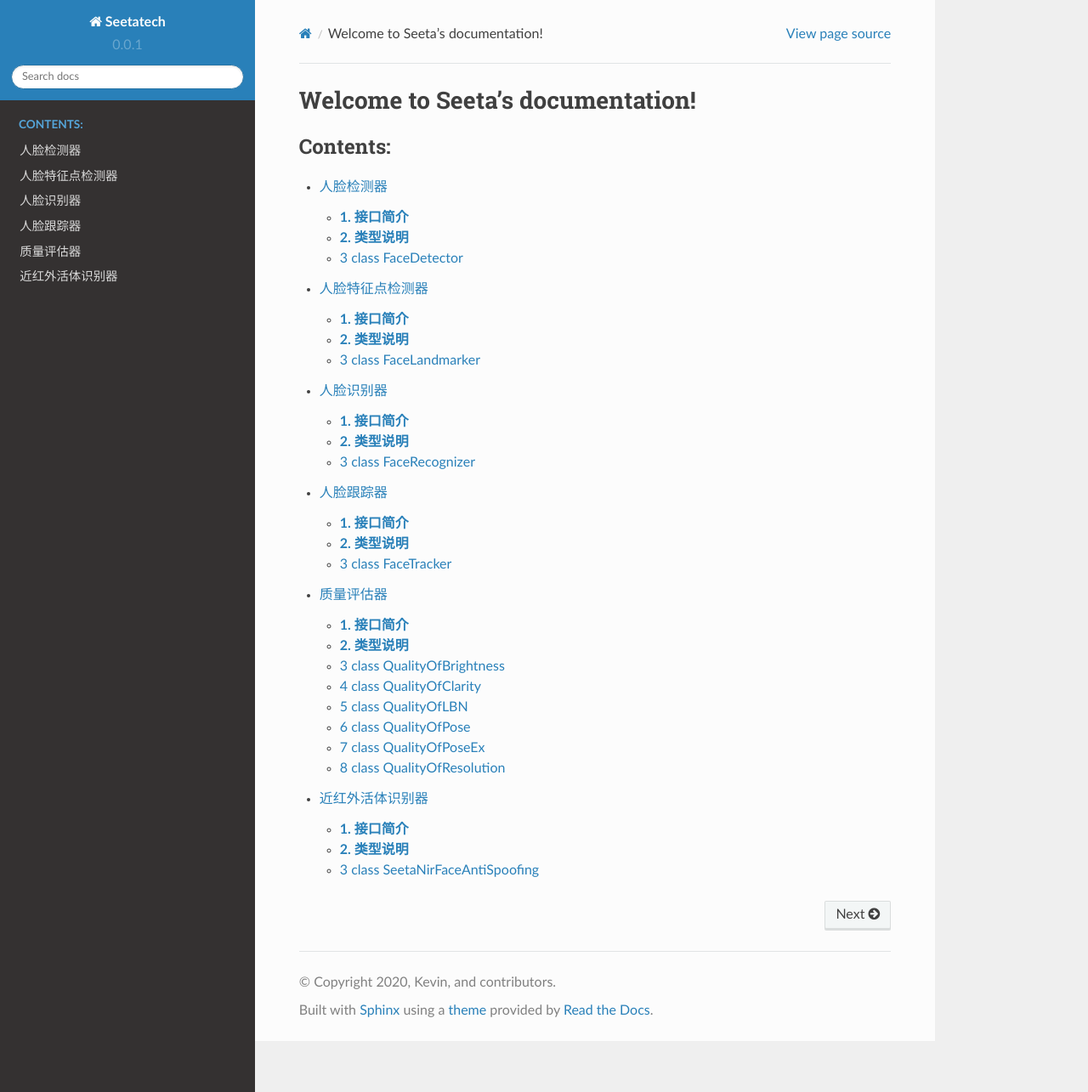
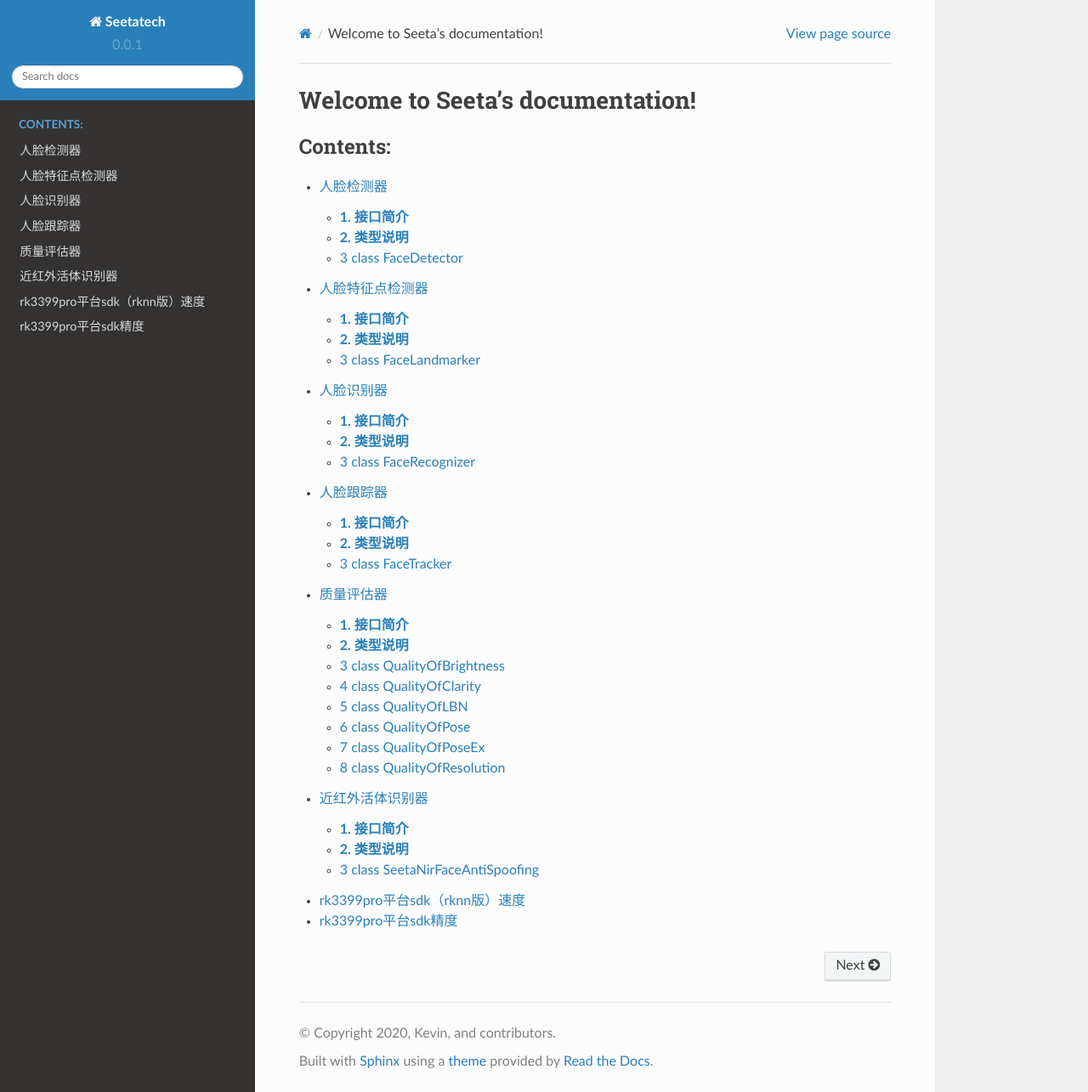
Before and after one commit to speaksoftlove/SeetaDocs, a Sphinx documentation site: the page built from source/index.rst, in a window 1280 px wide and 1285 px high. Shown: the whole window at 85% size. Built offline with Sphinx 7.4.7 and the Read the Docs theme 2.0.0, drawn with Linux system fonts in a browser that asks for light colours.

Commit message:
add Performance doc

```diff
--- /dev/null
+++ b/source/Performance/SDKPerformace.md
@@ -0,0 +1,43 @@
+# rk3399pro平台sdk（rknn版）速度
+
+<table border="1">
+        <tr>
+            <th>SDK名称</th>
+            <th>硬件平台</th>
+            <th>库版本</th>
+            <th>速度(ms)</th>
+            <th>备注</th>
+        </tr>
+         <tr>
+            <td>人脸检测</td>
+            <td> rk3399pro</td>
+            <td> arm64-v8a</td>
+            <td> </td>
+            <td> </td>
+        </tr>
+         <tr>
+            <td>人脸特征点定位</td>
+            <td> rk3399pro</td>
+            <td> arm64-v8a</td>
+            <td> </td>
+            <td> </td>
+        </tr>
+         <tr>
+            <td>人脸识别</td>
+            <td>rk3399pro </td>
+            <td> arm64-v8a</td>
+            <td> </td>
+            <td> </td>
+        </tr>
+         <tr>
+            <td> 近红外活体</td>
+            <td>rk3399pro </td>
+            <td> arm64-v8a</td>
+            <td> </td>
+            <td> </td>
+        </tr>
+</table>
+<br>
+
+# rk3399pro平台sdk精度
+coming soon...
--- a/source/index.rst
+++ b/source/index.rst
@@ -16,3 +16,4 @@
    SDKApiDocs/FaceTracker
    SDKApiDocs/QualityAssessor
    SDKApiDocs/SeetaNirFaceAntiSpoofing
+   Performance/SDKPerformace
```
